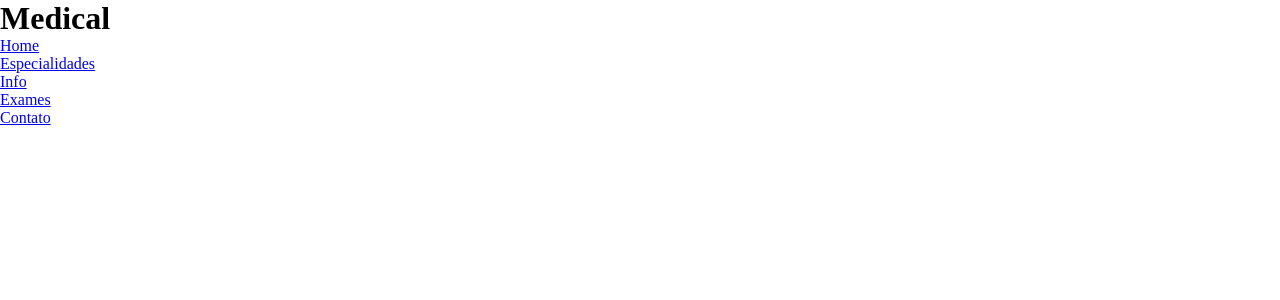
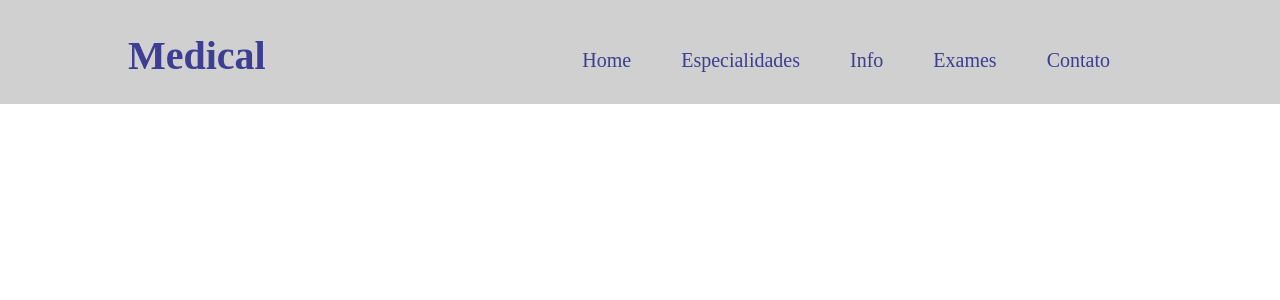
Before and after one commit to hellenpaula/projeto-clinica-medica, a React (Vite) app: page / in a window 1280 px wide. Shown: the top 300 px of the page. Built offline with nearby package versions, Linux system fonts and the light colour scheme.

Commit message:
aplicando alinhamento e estilo básico no header

```diff
--- a/src/App.jsx
+++ b/src/App.jsx
@@ -5,7 +5,6 @@ import './App.css'
 import {BrowserRouter as Router, Routes, Route} from 'react-router-dom'
 
 
-// pages
 
 import Agendamento from './pages/agendamento/Agendamento.jsx'
 
--- a/src/components/Header/Header.css
+++ b/src/components/Header/Header.css
@@ -1,5 +1,85 @@
+
+.ContainerHeader {
+    display: flex;
+    flex-direction: column;
+    justify-content: center;
+    align-items: center;
+    background-color: rgba(196, 196, 196, 0.788);
+    padding: 0px 0px 25px;
+
+
+
+
+}
+
 
 
 .LogoHeader {
-    color: black;
+    color: rgb(61, 61, 147);
+    margin: 34px 0px 0px;
+
+    @media(min-width: 754px) {
+
+
+    }
 }
+
+.ContainerListaMenu {
+    list-style: none;
+    display: flex;
+    gap: 14px;
+    margin: 16px 0px 0px;
+}
+
+.ItemListaMenu {
+    text-decoration: none;
+    color: rgb(61, 61, 147);
+}
+
+
+@media(min-width: 754px) {
+    .ContainerHeader {
+        display: flex;
+        flex-direction: row;
+        justify-content: space-evenly;
+        padding: 31px 0px;
+        gap: 93px;
+    }
+
+    .LogoHeader {
+        margin: 0px 0px 0px;
+    }
+
+
+    .ItemListaMenu {
+        font-size: 19px;
+    }
+
+}
+
+
+@media(min-width: 1024px) {
+    .ContainerHeader {
+        display: flex;
+        /* gap: 300px; */
+        justify-content: space-between;
+        padding: 25px 0;
+    }
+
+    .LogoHeader {
+        margin: 7px 0px 0px 128px;
+        font-size: 40px;
+    }
+
+    .ContainerListaMenu {
+        margin: 16px 170px 0px 0px;
+    }
+
+    .ItemListaMenu {
+        font-size: 20px;
+    }
+
+    .ContainerListaMenu {
+        gap: 50px;
+    }
+}
```
